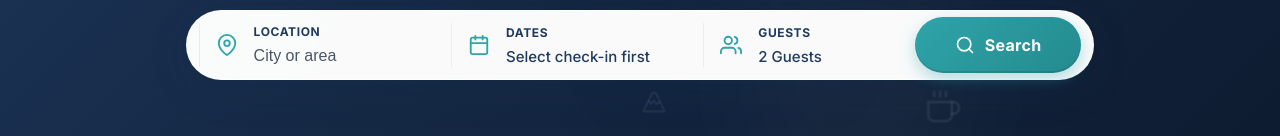
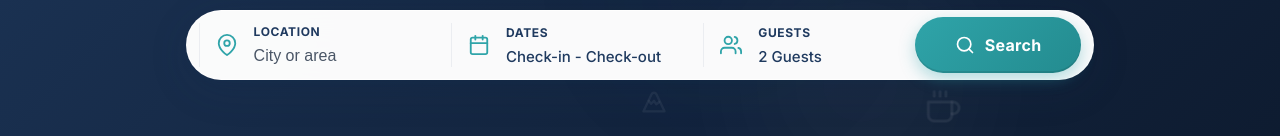
Before and after one commit to Royalummi/zevio-stayflexi, a Next.js app in the folder nextjs/: page / in a window 1280 px wide. Shown: the part 609-745 px from the top of the page. Built offline with nearby package versions, Linux system fonts and the light colour scheme; no server answers.

Commit message:
refactor: simplify searchbar date label text

```diff
--- a/nextjs/components/home/SearchBar.tsx
+++ b/nextjs/components/home/SearchBar.tsx
@@ -385,33 +385,21 @@ export default function SearchBar() {
   const getDesktopDateValueText = () => {
     if (propertyType === "villas") {
       if (checkin && checkout) {
-        const nights = Math.max(
-          1,
-          Math.ceil(
-            (checkout.getTime() - checkin.getTime()) / (1000 * 60 * 60 * 24),
-          ),
-        );
-        return `${formatDateLabel(checkin)} - ${formatDateLabel(checkout)} · ${nights} ${nights === 1 ? "night" : "nights"}`;
+        return `${formatDateLabel(checkin)} - ${formatDateLabel(checkout)}`;
       }
       if (checkin && !checkout) {
-        return `Check-in ${formatDateLabel(checkin)}, select check-out`;
+        return `${formatDateLabel(checkin)} - Check-out`;
       }
-      return "Select check-in first";
+      return "Check-in - Check-out";
     }
 
     if (moveInDate && moveOutDate) {
-      const nights = Math.max(
-        1,
-        Math.ceil(
-          (moveOutDate.getTime() - moveInDate.getTime()) / (1000 * 60 * 60 * 24),
-        ),
-      );
-      return `${formatDateLabel(moveInDate)} - ${formatDateLabel(moveOutDate)} · ${nights} ${nights === 1 ? "day" : "days"}`;
+      return `${formatDateLabel(moveInDate)} - ${formatDateLabel(moveOutDate)}`;
     }
     if (moveInDate && !moveOutDate) {
-      return `Move-in ${formatDateLabel(moveInDate)}, select move-out`;
+      return `${formatDateLabel(moveInDate)} - Move-out`;
     }
-    return "Select move-in first";
+    return "Move-in - Move-out";
   };
 
   const getDateStepHint = () => {
```
